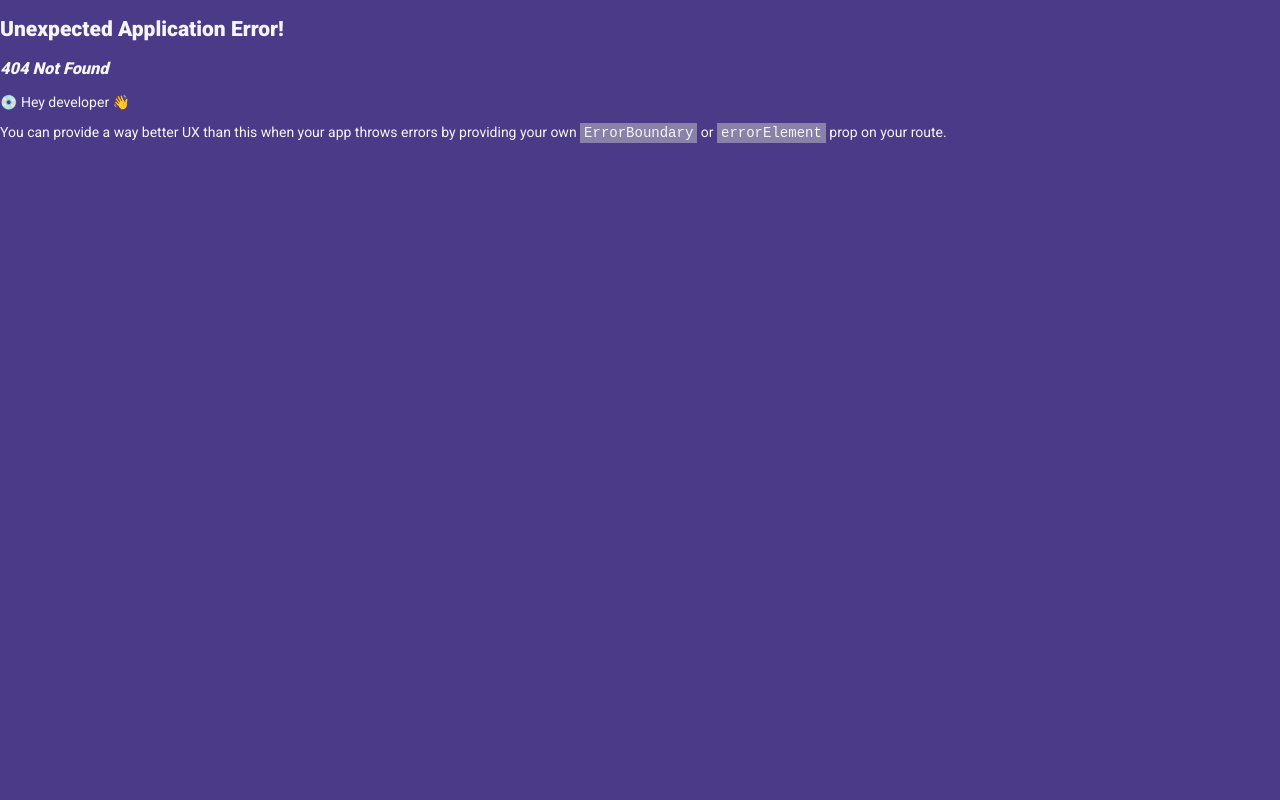
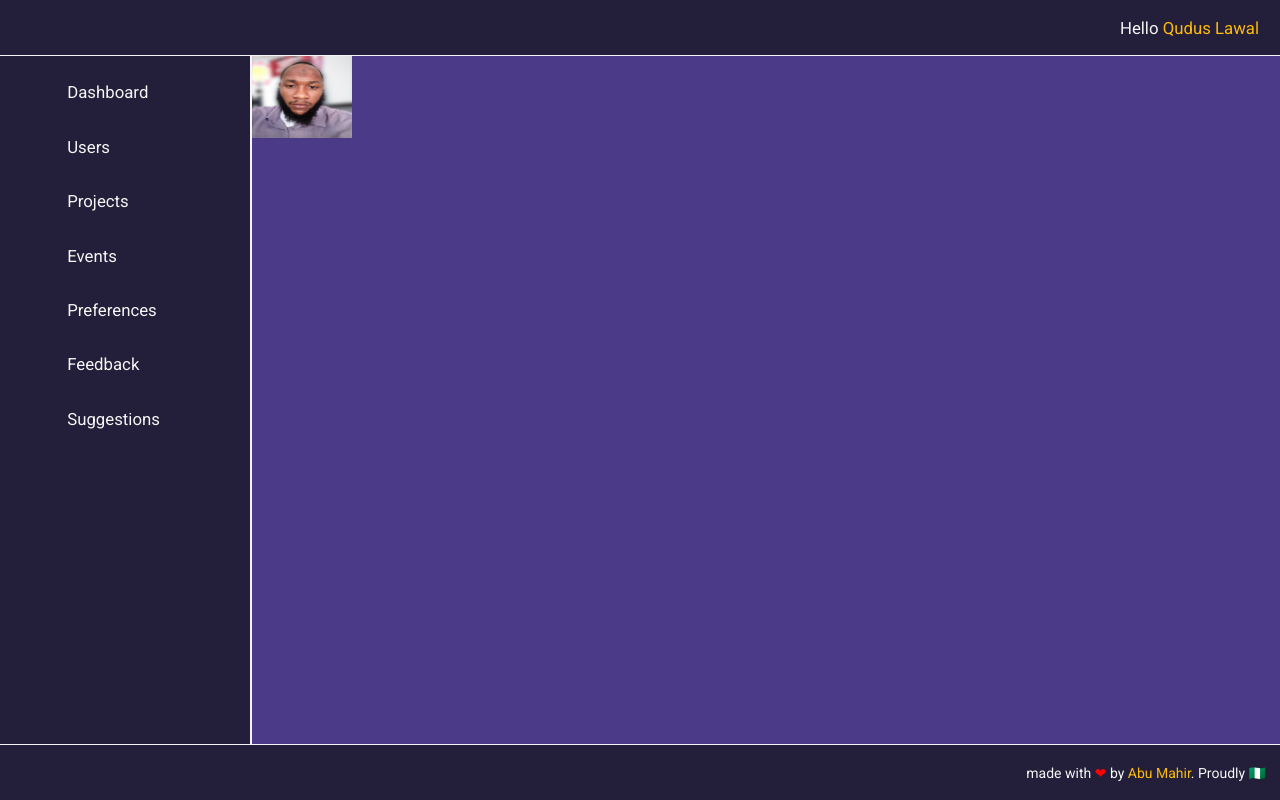
Before and after one commit to AbuMahir980/react-dashboard, a React (Vite) app: page /dashboard/users in a window 1280 px wide. Before the commit this address had no page. Built offline with nearby package versions, Linux system fonts and the light colour scheme.

Commit message:
Add User headshot in Users component

```diff
--- a/src/components/Dashboard/Users.jsx
+++ b/src/components/Dashboard/Users.jsx
@@ -1,7 +1,26 @@
-const Users = () => {
+import Header from "./components/Header"
+import Sidebar from "./components/Sidebar"
+import Footer from "./components/Footer"
+import Userprofile from "./datas/Userprofile"
+import HeadShot from '../../assets/Qudus-Lawal_head-shot.png'
+
+const Users = (props) => {
+    const {user} = props;
+
     return(
         <>
-            <div className="contents"></div>
+            <div className="contents">
+                <Header user={Userprofile}/>
+                <Sidebar />
+                <main className="content">
+                    <div className="contents">
+                        <img src={HeadShot} alt={`HeadShot of ${user.fullName}`}  style={{width: user.imageSize, height: user.imageSize}}/>
+                    </div>
+                </main>
+                <Footer />
+            </div>
         </>
     )
 }
+
+export default Users
--- a/src/components/Dashboard/datas/Userprofile.jsx
+++ b/src/components/Dashboard/datas/Userprofile.jsx
@@ -1,9 +1,11 @@
+// import HeadShot from '../../../assets/Qudus-Lawal_head-shot.png'
 const Userprofile = {
     userId: 1,
     username: 'abu_mahir',
     fullName: 'Qudus Lawal',
     email: 'takechargeofyourfuture2021@gmail.com',
-    avatar: 'path/to/avatar.jpg',
+    // avatar: {HeadShot},
+    imageSize: 100,
     bio: 'Passionate about technology and coding!',
     role: 'Software Engineer',
     joinedAt: '2023-01-15',
--- a/src/main.jsx
+++ b/src/main.jsx
@@ -10,6 +10,7 @@ import Login from './components/Login/Login';
 import Signup from './components/Signup/Signup';
 import Dashboard from './components/Dashboard/Dashboard'
 import Userprofile from './components/Dashboard/datas/Userprofile'
+import Users from './components/Dashboard/Users'
 
 const router = createBrowserRouter([
   {
@@ -28,6 +29,10 @@ const router = createBrowserRouter([
     path: "/dashboard",
     element: <Dashboard user={Userprofile}/>,
   },
+  {
+    path: "/dashboard/users",
+    element: <Users user={Userprofile}/>,
+  },
 ]);
 
 ReactDOM.createRoot(document.getElementById("root")).render(
```
